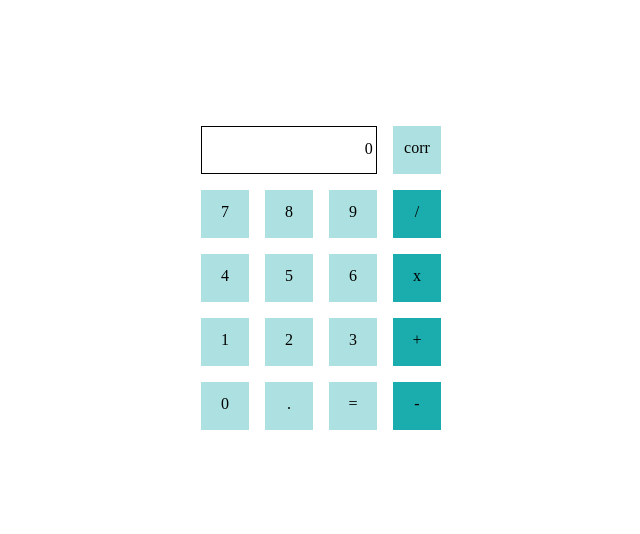
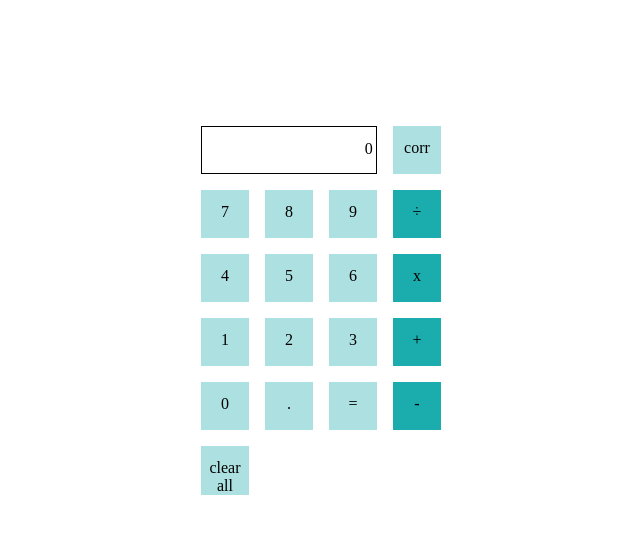
Before and after one commit to JaccoGritter/Calculator, a plain HTML site: page index.html in a window 1280 px wide. Shown: the whole page, without its empty margins (343-983 px from the left). Drawn offline with nearby package versions, Linux system fonts and the light colour scheme.

Commit message:
clear all button added

```diff
--- a/index.html
+++ b/index.html
@@ -29,10 +29,11 @@
         <div id="butCorrection" class="button">corr</div>
         <div id="butPeriod" class="button">.</div>
         <div id="butResult" class="button">=</div>
-        <div id="butDivide" class="button operator">/</div>
+        <div id="butDivide" class="button operator">&divide</div>
         <div id="butMultiply" class="button operator">x</div>
         <div id="butSubtract" class="button operator">-</div>
         <div id="butAdd" class="button operator">+</div>
+        <div id="clearAll" class="button">clear all</div>
 
     </div>
     <!-- einde calculator div -->
```
